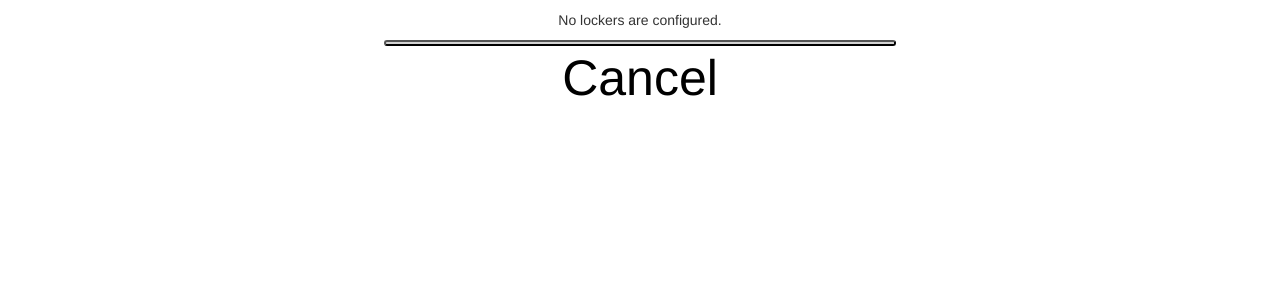
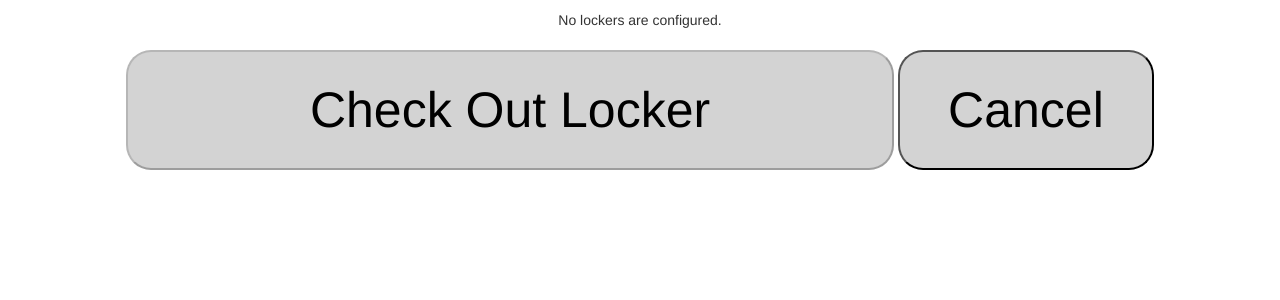
Before and after one commit to BaccaChew44/ILS, a Django app: page /ILSA/lockers/ in a window 1280 px wide. Shown: the part 174-474 px from the top of the page. Run offline with Django 3.2, Linux system fonts and the light colour scheme; data that the repository does not hold is empty; some libraries are stand-ins or nearby versions.

Commit message:
Finished cancel button updates

```diff
--- a/ILSA/templates/ILSA/lockers.html
+++ b/ILSA/templates/ILSA/lockers.html
@@ -33,7 +33,7 @@
         font-size: 50px;
     }
     #submit {
-        width: 40%;
+        width: 60%;
         height: 15%;
         background-color: lightgrey;
         color: black;
@@ -41,7 +41,7 @@
         font-size: 50px;
     }
     #cancel {
-        width: 40%;
+        width: 20%;
         height: 15%;
         background-color: lightgrey;
         color: black;
@@ -82,38 +82,21 @@
  {% else %}
     <p>No lockers are configured.</p>
  {% endif %}
- <div class="divider" />
+ <div class="divider"> </div>
+ <button class="submit" id="submit" disabled="true">Check Out Locker</button>
  <button class="cancel" id="cancel" onclick="cancelSelected()">Cancel</button>
 </body>
 </html>
 
 <script>
     function lockerSelected(selected_id) {
-        if (document.getElementById('submit') === null) {
-            var button = document.createElement('input');
-            button.type = 'button';
-            button.value = 'Check Out Locker ' + selected_id;
-            button.id = 'submit';
-            button.addEventListener("click", function() {
-                window.location.href= './check_in/' + selected_id + '/'
-            });
-            var body = document.getElementById("body");
-            body.append(button);
-
-            document.getElementById('cancel').style.width = "40%";
-        } else {
-            var submit_button = document.getElementById('submit');
-            submit_button.parentNode.removeChild(submit_button);
-            button = document.createElement('input');
-            button.type = 'button';
-            button.value = 'Check Out Locker ' + selected_id;
-            button.id = 'submit';
-            button.addEventListener("click", function() {
-                window.location.href= './check_in/' + selected_id + '/'
-            });
-            body = document.getElementById("body");
-            body.append(button);
-        }
+        var submit_button = document.getElementById('submit');
+        submit_button.value = 'Check Out Locker ' + selected_id;
+        submit_button.innerHTML = 'Check Out Locker ' + selected_id;
+        submit_button.addEventListener("click", function() {
+            window.location.href= './check_in/' + selected_id + '/'
+        });
+        submit_button.removeAttribute("disabled");
     }
 
     function cancelSelected() {
```
